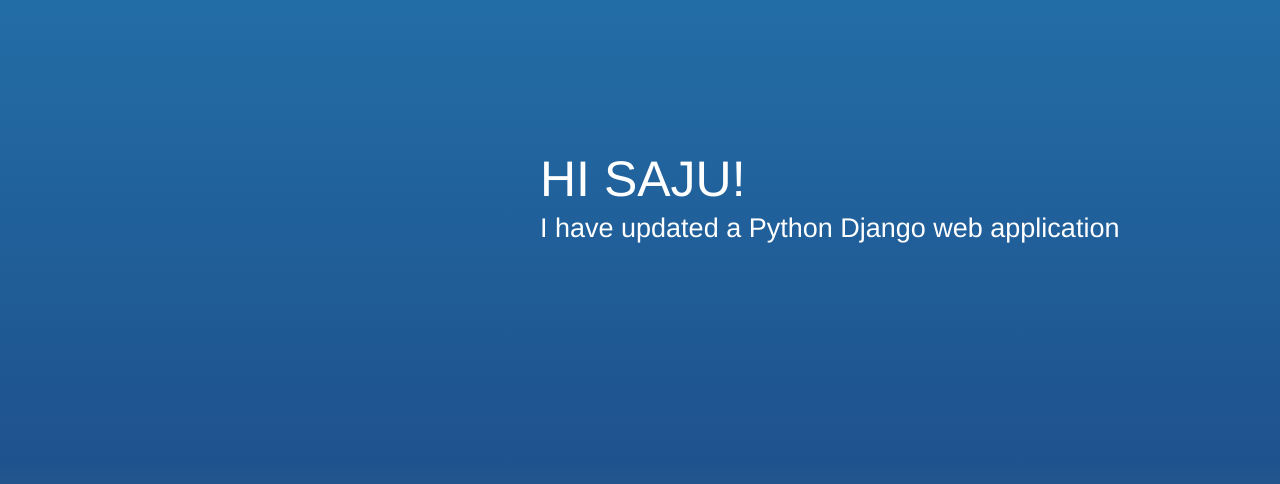
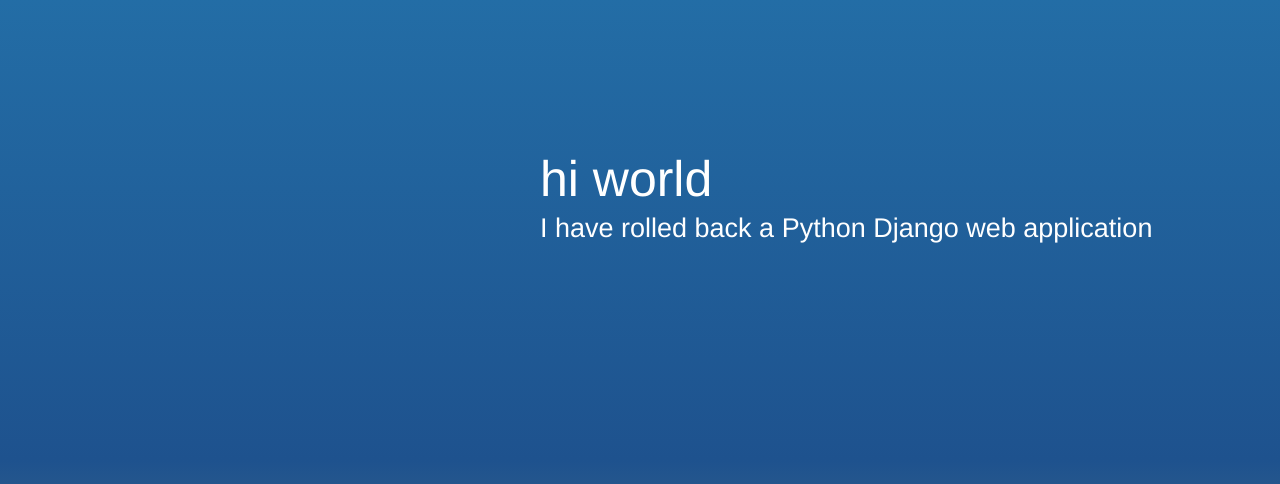
Before and after one commit to leeadammmit/Demo, a Django app: page / in a window 1280 px wide. Shown: the part 100-584 px from the top of the page. Run offline with Django 3.2, Linux system fonts and the light colour scheme.

Commit message:
rollback

```diff
--- a/helloworld/templates/index.html
+++ b/helloworld/templates/index.html
@@ -20,8 +20,8 @@
 
         <div class="message">
             <div class="text">
-                <h1>HI SAJU!</h1>
-                <h2>I have updated a Python Django web application</h2>
+                <h1>hi world</h1>
+                <h2>I have rolled back a Python Django web application</h2>
             </div>
         </div>
     </div>
```
